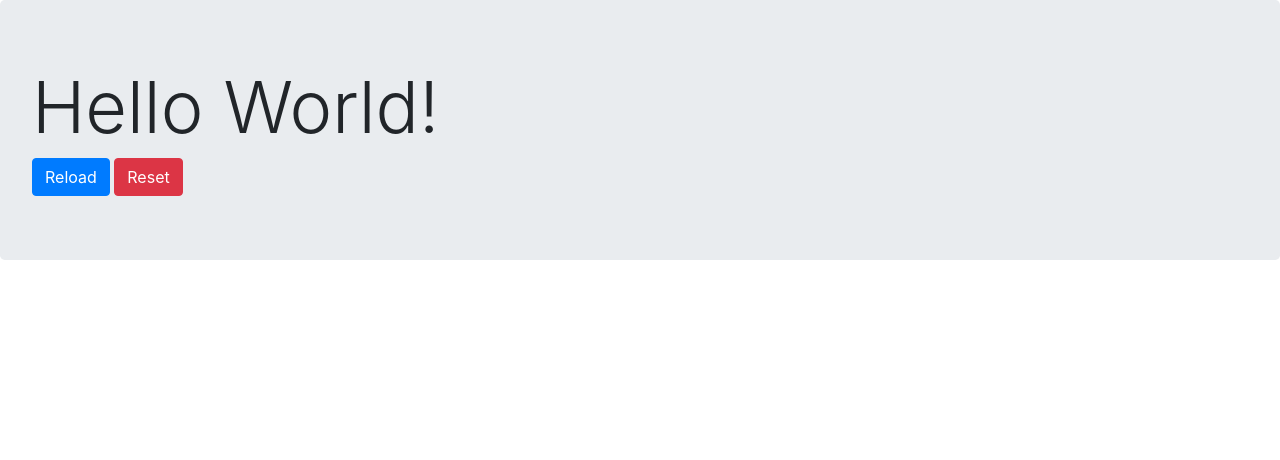
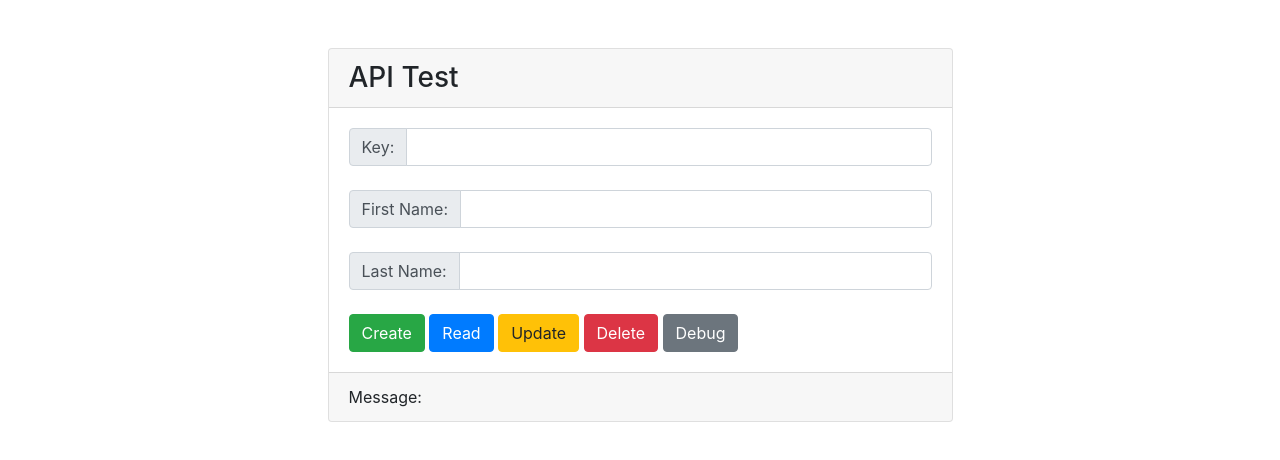
Before and after one commit to jackjyq/fullstack_tutorial, a React (Create React App) app in the folder frontend/: page / in a window 1280 px wide. Shown: the top 460 px of the page. Built offline with nearby package versions, Linux system fonts and the light colour scheme.

Commit message:
add frontend

```diff
--- a/frontend/src/App.js
+++ b/frontend/src/App.js
@@ -1,44 +1,233 @@
 import React from 'react';
-import { Jumbotron, Button } from 'reactstrap';
+import {
+    Row, Col, Button,
+    Card,  CardBody, CardHeader, CardFooter,
+    Input, InputGroup, InputGroupAddon,
+    }
+    from 'reactstrap';
 import './App.css';
 
 class App extends React.Component {
   constructor(props) {
     super(props);
-    this.state = {"firstName": "Hello", "lastName": "World!"};
+    this.state = {
+        "key": "",
+        "firstName": "",
+        "lastName": "",
+        "httpStatus": 0,
+        "errorMsg": ""
+        };
     this.handleClick = this.handleClick.bind(this);
+    this.handleChange = this.handleChange.bind(this);
   }
 
+
+handleChange(event) {
+    const inputId = event.target.id;
+    const inputValue = event.target.value;
+    let state = this.state;
+    state[inputId] = inputValue;
+    //  I can do this because I have carefully selected "inputId"
+    //  so that they are the same with keys in this.state
+    this.setState(state);
+  }
+
+
   handleClick(event) {
-    let id = event.target.id;
-    if (id == "reset") {
-      this.setState({"firstName": "Hello", "lastName": "World!"});
-    }
-    if (id === "reload") {
-      fetch('http://localhost:5000/api/name/')
+    const serverUrl = "http://localhost:5000/keys";
+    const debugUrl = "http://localhost:5000/debug"
+    const buttonId = event.target.id;
+    let state = this.state
+    // ######################### create name ###########################
+    if (buttonId === "create") {
+      fetch(serverUrl, {
+        method: 'POST',
+        body: JSON.stringify({
+            "key": state["key"],
+            "firstName": state["firstName"],
+            "lastName": state["lastName"]
+            })
+      })
       .then(response => {
-        console.log(response);
-        return response.json();
+        // console.log(response);
+        state["httpStatus"] = response.status;
+        state["errorMsg"] = response.statusText;
+        if (response.status < 300) {
+          return response.json();
+        }
+        return {}
       })
       .then(object => {
-        console.log(object);
-        this.setState(object);
+          // console.log(object);
+          if (state["httpStatus"] < 300) {
+            state["key"] = object["key"];
+            state["firstName"] = object["firstName"];
+            state["lastName"] = object["lastName"];
+          }
+          this.setState(state);
       })
       .catch(error => {
-        console.log(error);
-        this.setState({"firstName": "Bad", "lastName": "Request!"});
+        // console.log(error);
+        state["errorMsg"] = error;
+        this.setState(state);
+      });
+    }
+    // ########################## read name ############################
+    else if (buttonId === "read") {
+      fetch(serverUrl + "/" + state["key"], {
+        method: 'GET'
+      })
+      .then(response => {
+        // console.log(response);
+        state["httpStatus"] = response.status;
+        state["errorMsg"] = response.statusText;
+        if (response.status < 300) {
+          return response.json();
+        }
+        return {}
+      })
+      .then(object => {
+          // console.log(object);
+          if (state["httpStatus"] < 300) {
+            state["key"] = object["key"];
+            state["firstName"] = object["firstName"];
+            state["lastName"] = object["lastName"];
+          } else {
+            state["firstName"] = "";
+            state["lastName"] = "";
+          }
+          this.setState(state);
+      })
+      .catch(error => {
+        // console.log(error);
+        state["firstName"] = "";
+        state["lastName"] = "";
+        state["errorMsg"] = error;
+        this.setState(state);
+      });
+    }
+    // ######################### update name ###########################
+    else if (buttonId === "update") {
+      fetch(serverUrl + "/" +  state["key"], {
+        method: 'PUT',
+        body: JSON.stringify({
+            "firstName": state["firstName"],
+            "lastName": state["lastName"]
+            })
+      })
+      .then(response => {
+        // console.log(response);
+        state["httpStatus"] = response.status;
+        state["errorMsg"] = response.statusText;
+        if (response.status < 300) {
+          return response.json();
+        }
+        return {}
+      })
+      .then(object => {
+          // console.log(object);
+          if (state["httpStatus"] < 300) {
+            state["key"] = object["key"];
+            state["firstName"] = object["firstName"];
+            state["lastName"] = object["lastName"];
+          }
+          this.setState(state);
+      })
+      .catch(error => {
+        // console.log(error);
+        state["errorMsg"] = error;
+        this.setState(state);
+      });
+    }
+    // ######################### delete name ###########################
+    else if (buttonId === "delete") {
+      fetch(serverUrl + "/" + state["key"], {
+        method: 'DELETE'
+      })
+      .then(response => {
+        // console.log(response);
+        state["httpStatus"] = response.status;
+        state["errorMsg"] = response.statusText;
+        if (response.status < 300) {
+          return response.json();
+        }
+        return {}
+      })
+      .then(object => {
+          // console.log(object);
+          if (state["httpStatus"] < 300) {
+            state["key"] = object["key"];
+            state["firstName"] = object["firstName"];
+            state["lastName"] = object["lastName"];
+          }
+          this.setState(state);
+      })
+      .catch(error => {
+        // console.log(error);
+        state["errorMsg"] = error;
+        this.setState(state);
+      });
+    }
+    // ######################### debug method ###########################
+    else if (buttonId === "debug") {
+      fetch(debugUrl, {
+        method: 'GET'
+      })
+      .then(response => {
+        // console.log(response);
+        state["httpStatus"] = response.status;
+        state["errorMsg"] = response.statusText;
+        if (response.status < 300) {
+          return response.json();
+        }
+        return {}
+      })
+      .then(object => {
+          // console.log(object);
+          if (state["httpStatus"] < 300) {
+            state["errorMsg"] = JSON.stringify(object);
+          }
+          this.setState(state);
+      })
+      .catch(error => {
+        // console.log(error);
+        state["firstName"] = "";
+        state["lastName"] = "";
+        state["errorMsg"] = error;
+        this.setState(state);
       });
     }
   }
 
+
   render() {
-    const name = this.state;
+    const state = this.state;
     return (
-        <Jumbotron>
-          <h1 className="display-3">{name["firstName"] + " " + name["lastName"]}</h1>
-          <Button color="primary" onClick={this.handleClick} id="reload">Reload</Button>{" "}
-          <Button color="danger" onClick={this.handleClick} id="reset">Reset</Button>
-        </Jumbotron>
+    <Row> <Col sm={{ size: 6, offset: 3 }}> <Card className='mt-5'>
+        <CardHeader tag="h3">API Test</CardHeader>
+        <CardBody>
+          <InputGroup>
+            <InputGroupAddon addonType="prepend">Key:</InputGroupAddon>
+            <Input value={state["key"]} onChange={this.handleChange} id="key"/>
+          </InputGroup> <br />
+          <InputGroup>
+            <InputGroupAddon addonType="prepend">First Name: </InputGroupAddon>
+            <Input value={state["firstName"]} onChange={this.handleChange} id="firstName"/>
+          </InputGroup> <br />
+          <InputGroup>
+            <InputGroupAddon addonType="prepend">Last Name: </InputGroupAddon>
+            <Input value={state["lastName"]} onChange={this.handleChange} id="lastName"/>
+          </InputGroup> <br />
+          <Button color="success" onClick={this.handleClick} id="create">Create</Button>{" "}
+          <Button color="primary" onClick={this.handleClick} id="read">Read</Button>{" "}
+          <Button color="warning" onClick={this.handleClick} id="update">Update</Button>{" "}
+          <Button color="danger" onClick={this.handleClick} id="delete">Delete</Button>{" "}
+          <Button color="secondary" onClick={this.handleClick} id="debug">Debug</Button>{" "}
+        </CardBody>
+      <CardFooter>
+        {"Message: " + state["errorMsg"]}
+      </CardFooter>
+    </Card> </Col> </Row>
     )
   }
 }
```
Also changed, not shown: 2 other files (tests, documents, lock files or other folders).
